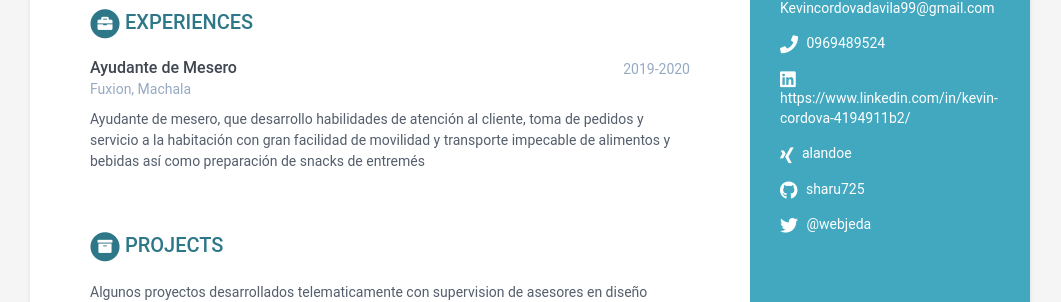
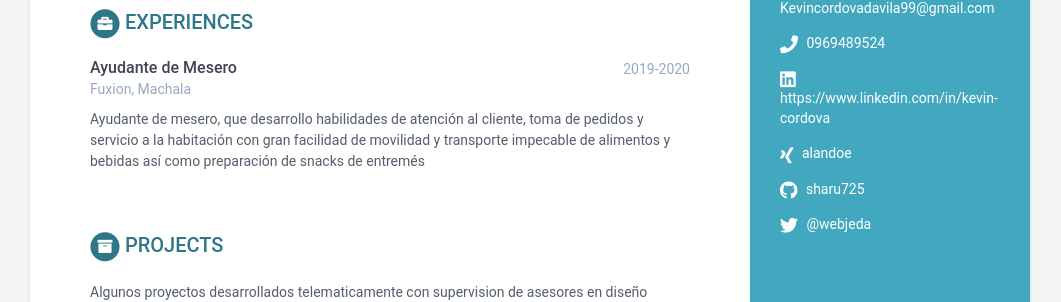
Before and after one commit to KevinC99/good-birch-4e19a, a Jekyll site: the page built from index.html, in a window 1280 px wide. Shown: the part 338-640 px from the top of the page, without its empty margins (110-1171 px from the left). Built offline with Jekyll 4.4.1, drawn with Linux system fonts in a browser that asks for light colours; part of the change alters nothing that is shown.

Commit message:
data.yml: updated linkedin in sidebar

```diff
--- a/_data/data.yml
+++ b/_data/data.yml
@@ -29,7 +29,7 @@ sidebar:
     - item: Cooking
       link: null
   phone: 0969489524
-  linkedin: 'https://www.linkedin.com/in/kevin-cordova-4194911b2/'
+  linkedin: 'https://www.linkedin.com/in/kevin-cordova'
 career-profile:
   title: Career Profile
   summary: >2-
```
